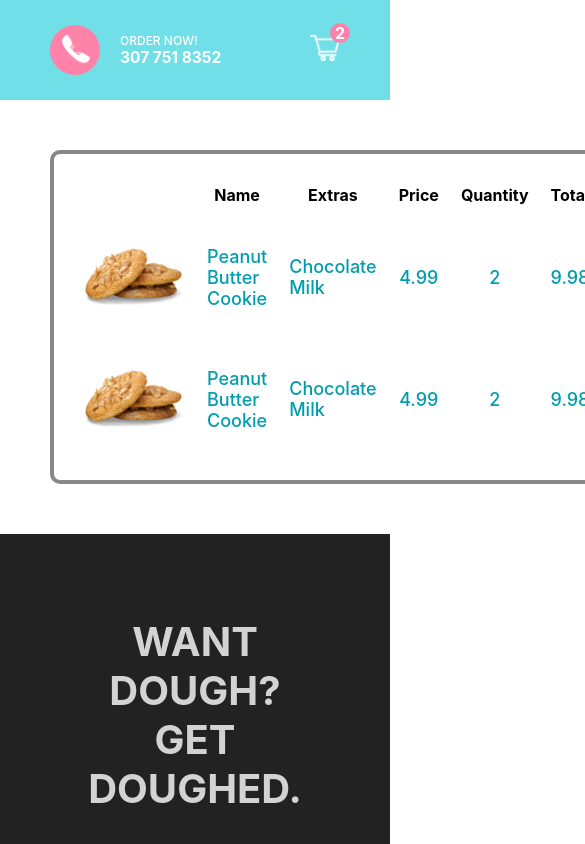
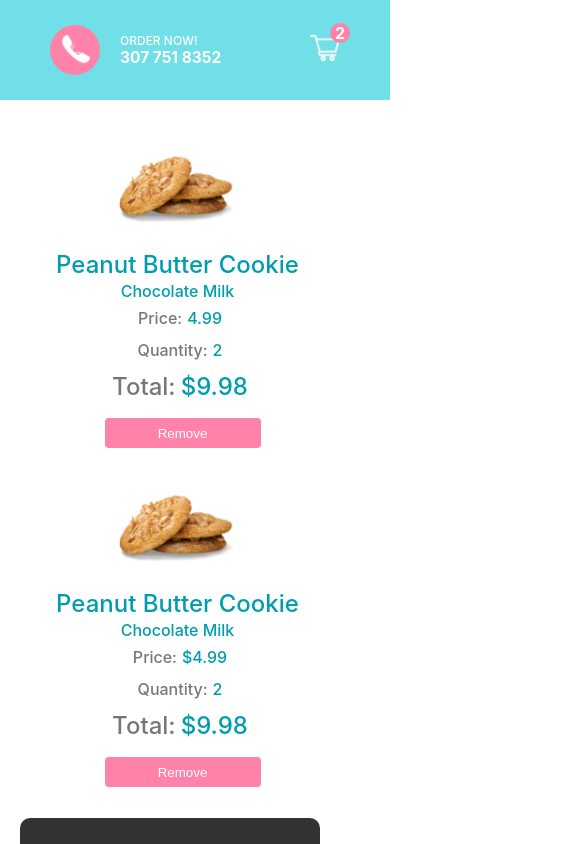
Before and after one commit to iam-saeed/cookie-delivery-app, a Next.js app: page /Cart in a window 390 px wide. Shown: the top 844 px of the page, 585 px wide, since content can reach past the window. Built offline with nearby package versions, Linux system fonts and the light colour scheme.

Commit message:
added responsive desgin to product page

```diff
--- a/pages/Cart.jsx
+++ b/pages/Cart.jsx
@@ -7,7 +7,7 @@ const Cart = () => {
         <div className={styles.container}>
             <div className={styles.left}>
                 <table className={styles.table}>
-                    <tr className={styles.tr}>
+                    <tr className={styles.trTitle}>
                         <th></th>
                         <th>Name</th>
                         <th>Extras</th>
@@ -16,7 +16,7 @@ const Cart = () => {
                         <th>Total</th>
                         <th></th>
                     </tr>
-                    <tr>
+                    <tr  className={styles.tr}>
                         <td>
                             <div className={styles.imgContainer}>
                             <Image src="/assets/cookie.png" alt="" layout="fill" objectFit="cover" className={styles.img} />
@@ -35,14 +35,14 @@ const Cart = () => {
                             <span className={styles.quantity}>2</span>
                         </td>
                         <td>
-                            <span className={styles.total}>9.98</span>
+                            <span className={styles.total}>$9.98</span>
                         </td>
                         <td>
                             <button className={styles.remove}>Remove</button>
                         </td>
 
                     </tr>
-                    <tr>
+                    <tr  className={styles.tr}>
                         <td>
                             <div className={styles.imgContainer}>
                             <Image src="/assets/cookie.png" alt="" layout="fill" objectFit="cover" className={styles.img} />
@@ -55,13 +55,13 @@ const Cart = () => {
                             <span className={styles.extras}>Chocolate Milk</span>
                         </td>
                         <td>
-                            <span className={styles.price}>4.99</span>
+                            <span className={styles.price}>$4.99</span>
                         </td>
                         <td>
                             <span className={styles.quantity}>2</span>
                         </td>
                         <td>
-                            <span className={styles.total}>9.98</span>
+                            <span className={styles.total}>$9.98</span>
                         </td>
                         <td>
                             <button className={styles.remove}>Remove</button>
--- a/styles/Cart.module.css
+++ b/styles/Cart.module.css
@@ -109,3 +109,62 @@
     font-weight: 500;
     cursor: pointer;
 }
+
+@media screen and (max-width: 480px){
+    .container{
+        flex-direction: column;
+        padding: 20px;
+    }
+    .table {
+        display: flex;
+        flex-direction: column;
+        align-items: center;
+        border: none;
+        justify-content: center;
+    }
+    .trTitle {
+        display: none;
+
+    }
+    .tr {
+        display: flex;
+        flex-direction: column;
+        align-items: center;
+        justify-content: center;
+        margin-bottom: 20px;
+    }
+    .name, .total {
+        font-size: 24px;
+    }
+    .imgContainer {
+        height: 30vw;
+        width: 30vw;
+    }
+    .extras, .price, .quantity {
+        font-size: 16px;
+    }
+    .remove {
+        margin-top: 10px;
+        width: 40vw;
+    }
+    .price::before {
+        content: "Price: ";
+        padding: 5px;
+        color: #777;
+        font-weight: 500;
+    }
+    .quantity::before{
+        content: "Quantity: ";
+        padding: 5px;
+        color: #777;
+    }
+    .total::before{
+        content: "Total: ";
+        padding: 5px;
+        color: #777;
+    }
+
+    .wrapper {
+        width: 100%;
+    }
+}
--- a/styles/Product.module.css
+++ b/styles/Product.module.css
@@ -95,3 +95,39 @@
     font-weight: 500;
     cursor: pointer;
 }
+
+@media screen and (max-width: 480px){
+    .container {
+        height: auto;
+        text-align: center;
+        flex-direction: column;
+
+    }
+    .imgContainer {
+        height: 70vh;
+        width: 70vw;
+    }
+
+    .title {
+        margin: 5px;
+    }
+    .sizes {
+        width: 100%;
+        padding: 0px 20px;
+    }
+    .milk {
+        flex-direction: column;
+    }
+    .option{
+        margin: 10px;
+        font-size: 16px;
+    }
+    .checkbox {
+        height: 25px;
+    }
+
+    .quantity, .button {
+        height: 50px;
+        padding: 10px 20px;
+    }
+}
```
